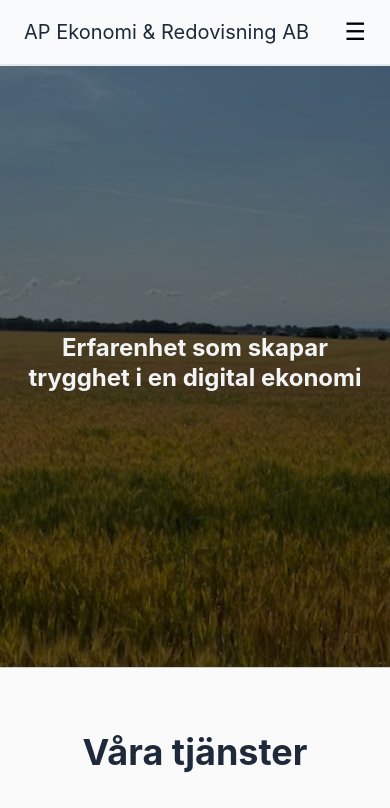
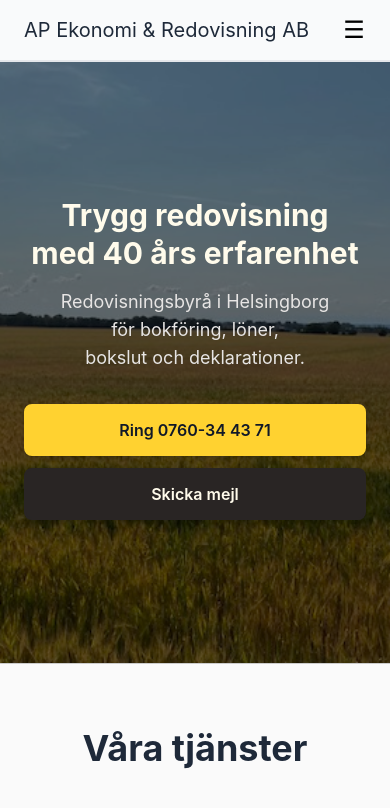
Before and after one commit to Fredrik913/ap-redovisning-ab, a React (Vite) app: page / in a window 390 px wide. Shown: the top 808 px of the page. Built offline with nearby package versions, Linux system fonts and the light colour scheme.

Commit message:
uppdaterat hero-sektionen

```diff
--- a/src/components/header/Header.tsx
+++ b/src/components/header/Header.tsx
@@ -34,19 +34,27 @@ function Header() {
     <header id="top" className="sticky top-0 z-50 bg-gray-50 border-b border-gray-200">
       <nav className="bg-gray-50 border-b sticky top-0 z-50">
         <div className="px-6 md:px-10 py-4 flex items-center justify-between">
-          <div className="text-xl text-gray-800">
+          <div className="text-xl text-gray-800 whitespace-nowrap">
             <a href="#" onClick={goHome}>
               AP Ekonomi & Redovisning AB
             </a>
           </div>
 
           {/* Desktop-meny */}
-          <div className="hidden md:flex gap-6">
-            <a href="#" onClick={goHome} className="hover:underline text-black">
+          <div className="hidden lg:flex gap-8 text-lg whitespace-nowrap">
+            <a
+              href="#"
+              onClick={goHome}
+              className="hover:underline decoration-2 underline-offset-8 text-black"
+            >
               Hem
             </a>
             {menuLinks.map((link) => (
-              <a key={link.href} href={link.href} className="hover:underline text-black">
+              <a
+                key={link.href}
+                href={link.href}
+                className="hover:underline decoration-2 underline-offset-8 text-black"
+              >
                 {link.label}
               </a>
             ))}
@@ -56,7 +64,7 @@ function Header() {
           <button
             ref={buttonRef}
             onClick={() => setMenuOpen((open) => !open)}
-            className="md:hidden text-2xl"
+            className="flex lg:hidden w-11 h-11 -my-2 -mr-2.5 items-center justify-center text-2xl"
             aria-label="Öppna meny"
             aria-expanded={menuOpen}
             type="button"
@@ -68,9 +76,9 @@ function Header() {
         {/* Mobilmeny */}
         <div
           ref={menuRef}
-          className={`md:hidden ${menuOpen ? "" : "hidden"} border-t border-gray-200 px-6 pb-4 pt-2 space-y-2 bg-white/95 text-right backdrop-blur-xs`}
+          className={`lg:hidden ${menuOpen ? "" : "hidden"} border-t border-gray-200 px-6 py-2 bg-white/95 text-right backdrop-blur-xs`}
         >
-          <a href="#" onClick={goHome} className="block hover:underline text-black">
+          <a href="#" onClick={goHome} className="block py-2.5 hover:underline text-black">
             Hem
           </a>
           {menuLinks.map((link) => (
@@ -78,7 +86,7 @@ function Header() {
               key={link.href}
               href={link.href}
               onClick={(e) => goToSection(e, link.href)}
-              className="block hover:underline text-black"
+              className="block py-2.5 hover:underline text-black"
             >
               {link.label}
             </a>
--- a/src/components/hero/Hero.tsx
+++ b/src/components/hero/Hero.tsx
@@ -1,3 +1,4 @@
+import { contact } from "../../content/contact";
 import { hero } from "../../content/hero";
 
 function Hero() {
@@ -9,10 +10,26 @@ function Hero() {
         <img src={hero.image.desktop} alt={hero.image.alt} className="w-full h-full object-cover" />
       </picture>
       <div className="absolute inset-0 bg-black/50"></div>
-      <div className="relative z-10 text-center px-6">
-        <h1 className="text-2xl md:text-3xl lg:text-4xl font-bold text-gray-100 leading-tight">
+      <div className="relative z-10 text-center px-6 max-w-3xl">
+        <h1 className="text-3xl md:text-4xl lg:text-5xl font-bold text-amber-50 leading-tight text-balance">
           {hero.heading}
         </h1>
+        <p className="mt-4 text-lg md:text-xl text-stone-200 text-balance">{hero.subheading}</p>
+
+        <div className="mt-8 flex flex-col sm:flex-row gap-3 justify-center">
+          <a
+            href={`tel:${contact.phone.tel}`}
+            className="inline-flex items-center justify-center px-6 py-3 rounded-lg border-2 border-amber-300 bg-amber-300 text-gray-900 font-semibold shadow-md hover:bg-amber-200 hover:border-amber-200 transition-colors"
+          >
+            {hero.callLabel} {contact.phone.label}
+          </a>
+          <a
+            href={`mailto:${contact.email}`}
+            className="inline-flex items-center justify-center px-6 py-3 rounded-lg border-2 border-stone-800 bg-stone-800 text-amber-50 font-semibold shadow-md hover:bg-stone-700 hover:border-stone-700 transition-colors"
+          >
+            {hero.emailLabel}
+          </a>
+        </div>
       </div>
     </div>
   );
--- a/src/content/hero.ts
+++ b/src/content/hero.ts
@@ -1,8 +1,11 @@
 export const hero = {
-  heading: "Erfarenhet som skapar trygghet i en digital ekonomi",
+  heading: "Trygg redovisning med 40 års erfarenhet",
+  subheading: "Redovisningsbyrå i Helsingborg för bokföring, löner, bokslut och deklarationer.",
+  callLabel: "Ring",
+  emailLabel: "Skicka mejl",
   image: {
     mobile: "/pictures/hero-mobile.jpg",
     desktop: "/pictures/hero-desktop.jpg",
-    alt: "Background",
+    alt: "",
   },
 };
```
